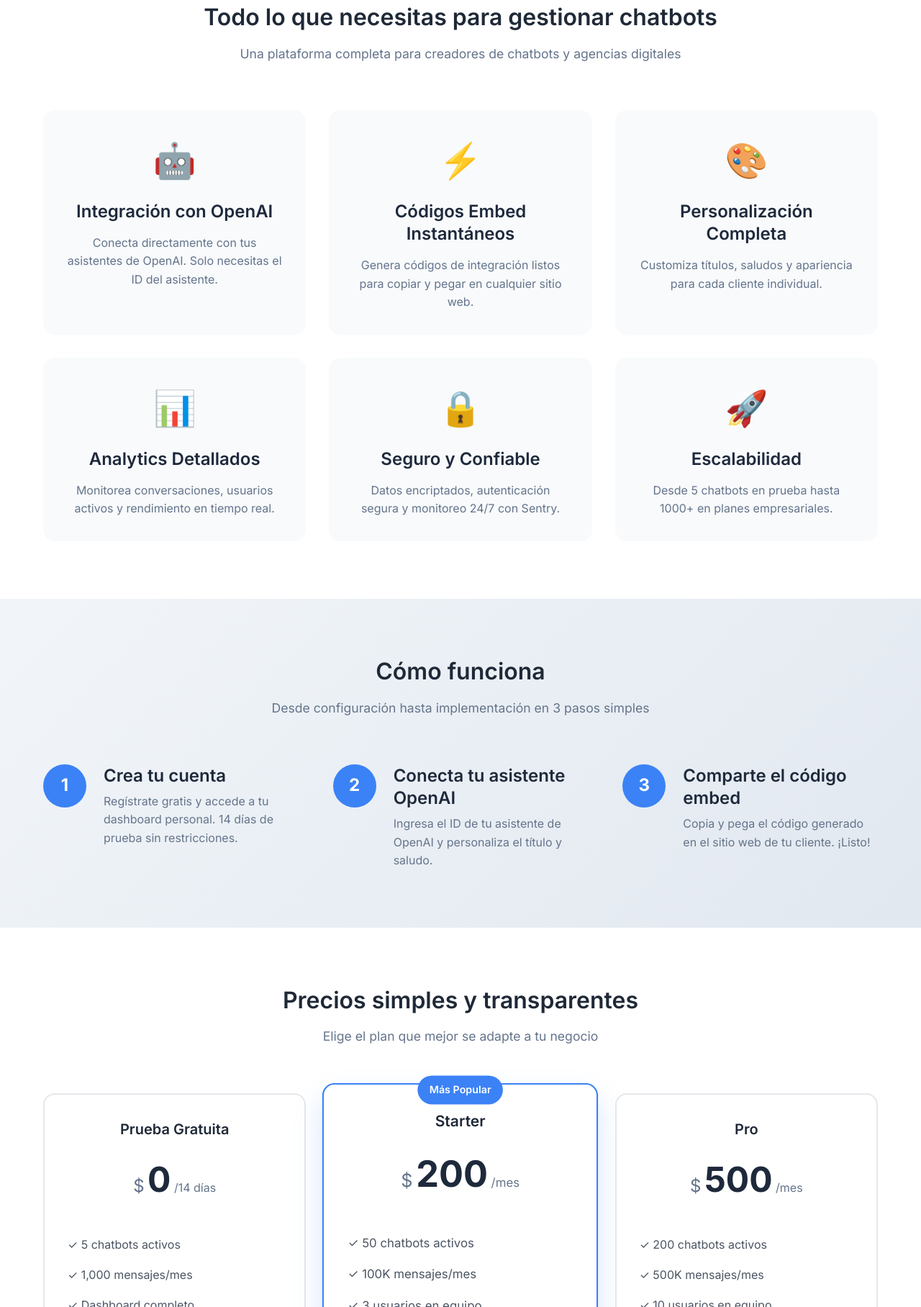
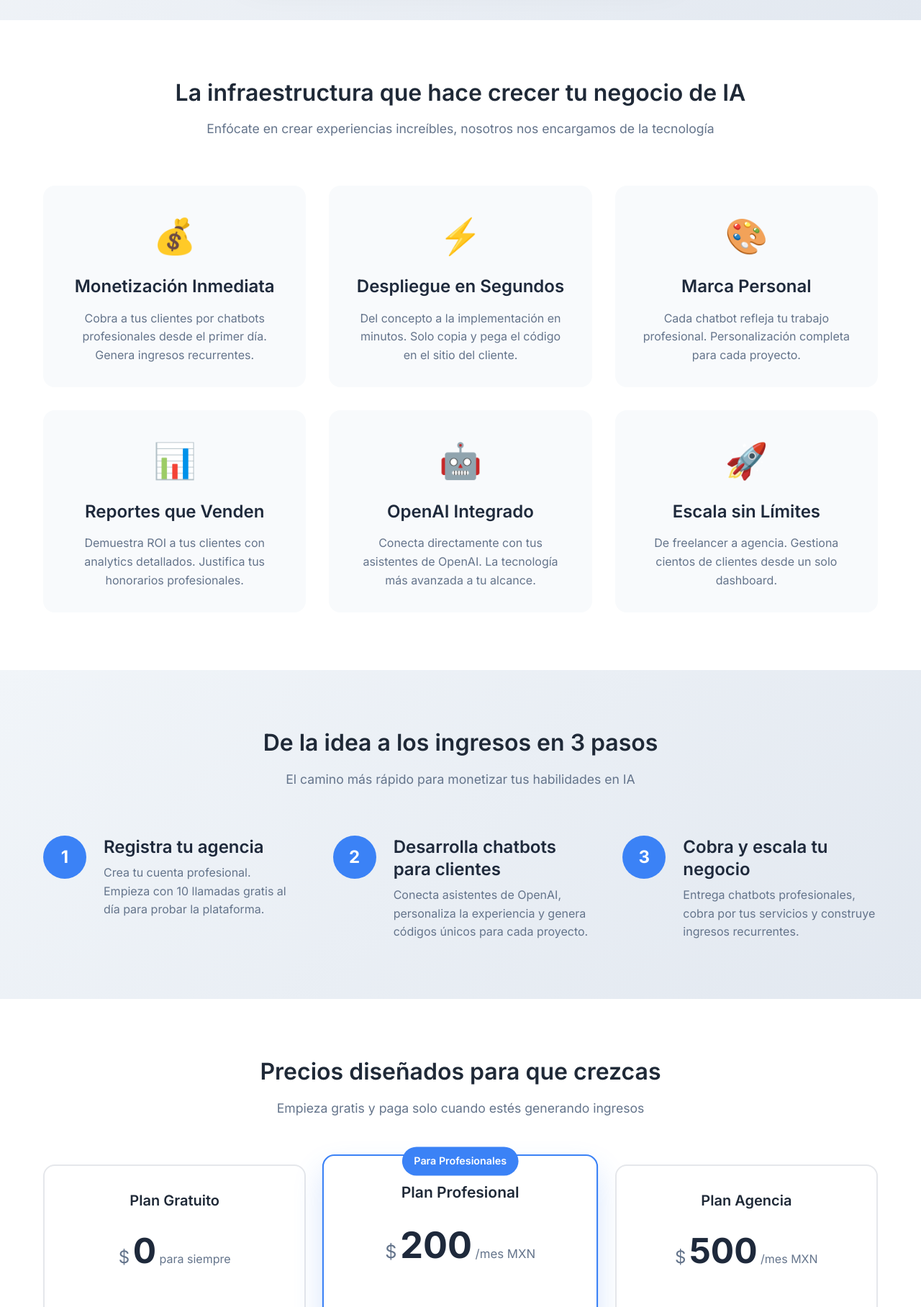
Before and after one commit to Seneval/ian-chatbot-backend, a website: page public/homepage/index.html in a window 1280 px wide. Shown: the part 984-2800 px from the top of the page at 72% size. Drawn offline with Linux system fonts and the light colour scheme.

Commit message:
feat: Update landing page to target chatbot creators/agencies
- Rebrand as business opportunity platform for AI creators
- Change messaging from 'buy chatbots' to 'monetize your AI skills'
- Update pricing to reflect correct model: 10 calls/day free,  MXN/month
- Position as infrastructure for scaling chatbot businesses
- Target freelancers, agencies, and AI consultants
- Emphasize recurring revenue generation potential
- Connect registration to actual admin dashboard

Landing page now clearly targets B2B SaaS users who build chatbots for clients.

```diff
--- a/public/homepage/index.html
+++ b/public/homepage/index.html
@@ -3,8 +3,8 @@
 <head>
     <meta charset="UTF-8">
     <meta name="viewport" content="width=device-width, initial-scale=1.0">
-    <title>iAN - Plataforma de Chatbots con IA</title>
-    <meta name="description" content="Crea y gestiona chatbots inteligentes para tus clientes. Conecta tus asistentes de OpenAI y genera códigos embed fácilmente.">
+    <title>iAN - Monetiza tus Chatbots | Plataforma para Creadores de IA</title>
+    <meta name="description" content="Construye tu negocio de chatbots. Plataforma profesional para creadores, agencias y freelancers que desarrollan chatbots con IA. 10 llamadas gratis/día, luego $200 MXN/mes.">
     <link rel="stylesheet" href="style.css">
     <link href="https://fonts.googleapis.com/css2?family=Inter:wght@300;400;500;600;700&display=swap" rel="stylesheet">
 </head>
@@ -15,7 +15,7 @@
             <div class="nav">
                 <div class="logo">
                     <h1>iAN</h1>
-                    <span>Chatbot Platform</span>
+                    <span>Para Creadores de IA</span>
                 </div>
                 <nav class="nav-links">
                     <a href="#features">Características</a>
@@ -35,22 +35,21 @@
         <div class="container">
             <div class="hero-content">
                 <h1 class="hero-title">
-                    Crea chatbots inteligentes para tus clientes en minutos
+                    Construye tu negocio de chatbots y genera ingresos recurrentes
                 </h1>
                 <p class="hero-subtitle">
-                    Conecta tus asistentes de OpenAI y genera códigos embed personalizados.
-                    Gestiona múltiples chatbots desde un solo dashboard profesional.
+                    La plataforma que necesitas para monetizar tus habilidades en IA. Despliega chatbots profesionales para tus clientes y escala tu agencia digital sin limitaciones técnicas.
                 </p>
                 <div class="hero-actions">
                     <a href="/register" class="btn-primary btn-large">
-                        Prueba Gratis 14 Días
+                        Empezar con 10 Llamadas Gratis
                     </a>
                     <a href="#how-it-works" class="btn-secondary btn-large">
-                        Ver Demo
+                        Ver Cómo Funciona
                     </a>
                 </div>
                 <p class="hero-note">
-                    ✓ Sin tarjeta de crédito &nbsp;&nbsp; ✓ Configuración en 5 minutos &nbsp;&nbsp; ✓ Soporte en español
+                    ✓ 10 llamadas gratis/día &nbsp;&nbsp; ✓ Luego $200 MXN/mes &nbsp;&nbsp; ✓ Sin compromisos anuales
                 </p>
             </div>
             <div class="hero-image">
@@ -87,39 +86,39 @@
     <section id="features" class="features">
         <div class="container">
             <div class="section-header">
-                <h2>Todo lo que necesitas para gestionar chatbots</h2>
-                <p>Una plataforma completa para creadores de chatbots y agencias digitales</p>
+                <h2>La infraestructura que hace crecer tu negocio de IA</h2>
+                <p>Enfócate en crear experiencias increíbles, nosotros nos encargamos de la tecnología</p>
             </div>
             <div class="features-grid">
                 <div class="feature-card">
-                    <div class="feature-icon">🤖</div>
-                    <h3>Integración con OpenAI</h3>
-                    <p>Conecta directamente con tus asistentes de OpenAI. Solo necesitas el ID del asistente.</p>
+                    <div class="feature-icon">💰</div>
+                    <h3>Monetización Inmediata</h3>
+                    <p>Cobra a tus clientes por chatbots profesionales desde el primer día. Genera ingresos recurrentes.</p>
                 </div>
                 <div class="feature-card">
                     <div class="feature-icon">⚡</div>
-                    <h3>Códigos Embed Instantáneos</h3>
-                    <p>Genera códigos de integración listos para copiar y pegar en cualquier sitio web.</p>
+                    <h3>Despliegue en Segundos</h3>
+                    <p>Del concepto a la implementación en minutos. Solo copia y pega el código en el sitio del cliente.</p>
                 </div>
                 <div class="feature-card">
                     <div class="feature-icon">🎨</div>
-                    <h3>Personalización Completa</h3>
-                    <p>Customiza títulos, saludos y apariencia para cada cliente individual.</p>
+                    <h3>Marca Personal</h3>
+                    <p>Cada chatbot refleja tu trabajo profesional. Personalización completa para cada proyecto.</p>
                 </div>
                 <div class="feature-card">
                     <div class="feature-icon">📊</div>
-                    <h3>Analytics Detallados</h3>
-                    <p>Monitorea conversaciones, usuarios activos y rendimiento en tiempo real.</p>
+                    <h3>Reportes que Venden</h3>
+                    <p>Demuestra ROI a tus clientes con analytics detallados. Justifica tus honorarios profesionales.</p>
                 </div>
                 <div class="feature-card">
-                    <div class="feature-icon">🔒</div>
-                    <h3>Seguro y Confiable</h3>
-                    <p>Datos encriptados, autenticación segura y monitoreo 24/7 con Sentry.</p>
+                    <div class="feature-icon">🤖</div>
+                    <h3>OpenAI Integrado</h3>
+                    <p>Conecta directamente con tus asistentes de OpenAI. La tecnología más avanzada a tu alcance.</p>
                 </div>
                 <div class="feature-card">
                     <div class="feature-icon">🚀</div>
-                    <h3>Escalabilidad</h3>
-                    <p>Desde 5 chatbots en prueba hasta 1000+ en planes empresariales.</p>
+                    <h3>Escala sin Límites</h3>
+                    <p>De freelancer a agencia. Gestiona cientos de clientes desde un solo dashboard.</p>
                 </div>
             </div>
         </div>
@@ -129,29 +128,29 @@
     <section id="how-it-works" class="how-it-works">
         <div class="container">
             <div class="section-header">
-                <h2>Cómo funciona</h2>
-                <p>Desde configuración hasta implementación en 3 pasos simples</p>
+                <h2>De la idea a los ingresos en 3 pasos</h2>
+                <p>El camino más rápido para monetizar tus habilidades en IA</p>
             </div>
             <div class="steps">
                 <div class="step">
                     <div class="step-number">1</div>
                     <div class="step-content">
-                        <h3>Crea tu cuenta</h3>
-                        <p>Regístrate gratis y accede a tu dashboard personal. 14 días de prueba sin restricciones.</p>
+                        <h3>Registra tu agencia</h3>
+                        <p>Crea tu cuenta profesional. Empieza con 10 llamadas gratis al día para probar la plataforma.</p>
                     </div>
                 </div>
                 <div class="step">
                     <div class="step-number">2</div>
                     <div class="step-content">
-                        <h3>Conecta tu asistente OpenAI</h3>
-                        <p>Ingresa el ID de tu asistente de OpenAI y personaliza el título y saludo.</p>
+                        <h3>Desarrolla chatbots para clientes</h3>
+                        <p>Conecta asistentes de OpenAI, personaliza la experiencia y genera códigos únicos para cada proyecto.</p>
                     </div>
                 </div>
                 <div class="step">
                     <div class="step-number">3</div>
                     <div class="step-content">
-                        <h3>Comparte el código embed</h3>
-                        <p>Copia y pega el código generado en el sitio web de tu cliente. ¡Listo!</p>
+                        <h3>Cobra y escala tu negocio</h3>
+                        <p>Entrega chatbots profesionales, cobra por tus servicios y construye ingresos recurrentes.</p>
                     </div>
                 </div>
             </div>
@@ -162,59 +161,59 @@
     <section id="pricing" class="pricing">
         <div class="container">
             <div class="section-header">
-                <h2>Precios simples y transparentes</h2>
-                <p>Elige el plan que mejor se adapte a tu negocio</p>
+                <h2>Precios diseñados para que crezcas</h2>
+                <p>Empieza gratis y paga solo cuando estés generando ingresos</p>
             </div>
             <div class="pricing-grid">
                 <div class="pricing-card">
-                    <div class="plan-name">Prueba Gratuita</div>
+                    <div class="plan-name">Plan Gratuito</div>
                     <div class="plan-price">
                         <span class="currency">$</span>
                         <span class="amount">0</span>
-                        <span class="period">/14 días</span>
+                        <span class="period">para siempre</span>
                     </div>
                     <ul class="plan-features">
-                        <li>✓ 5 chatbots activos</li>
-                        <li>✓ 1,000 mensajes/mes</li>
+                        <li>✓ 10 llamadas/día gratis</li>
+                        <li>✓ Chatbots ilimitados</li>
                         <li>✓ Dashboard completo</li>
                         <li>✓ Analytics básicos</li>
-                        <li>✓ Soporte por email</li>
+                        <li>✓ Perfecto para probar</li>
                     </ul>
                     <a href="/register" class="btn-outline">Empezar Gratis</a>
                 </div>
 
                 <div class="pricing-card featured">
-                    <div class="plan-badge">Más Popular</div>
-                    <div class="plan-name">Starter</div>
+                    <div class="plan-badge">Para Profesionales</div>
+                    <div class="plan-name">Plan Profesional</div>
                     <div class="plan-price">
                         <span class="currency">$</span>
                         <span class="amount">200</span>
-                        <span class="period">/mes</span>
+                        <span class="period">/mes MXN</span>
                     </div>
                     <ul class="plan-features">
-                        <li>✓ 50 chatbots activos</li>
-                        <li>✓ 100K mensajes/mes</li>
+                        <li>✓ Llamadas ilimitadas</li>
+                        <li>✓ Chatbots ilimitados</li>
                         <li>✓ 3 usuarios en equipo</li>
                         <li>✓ Analytics avanzados</li>
-                        <li>✓ Personalización completa</li>
+                        <li>✓ Reportes white-label</li>
                         <li>✓ Soporte prioritario</li>
                     </ul>
                     <a href="/register" class="btn-primary">Empezar Ahora</a>
                 </div>
 
                 <div class="pricing-card">
-                    <div class="plan-name">Pro</div>
+                    <div class="plan-name">Plan Agencia</div>
                     <div class="plan-price">
                         <span class="currency">$</span>
                         <span class="amount">500</span>
-                        <span class="period">/mes</span>
+                        <span class="period">/mes MXN</span>
                     </div>
                     <ul class="plan-features">
-                        <li>✓ 200 chatbots activos</li>
-                        <li>✓ 500K mensajes/mes</li>
+                        <li>✓ Todo del Plan Profesional</li>
                         <li>✓ 10 usuarios en equipo</li>
-                        <li>✓ White-label disponible</li>
-                        <li>✓ API access</li>
+                        <li>✓ Marca personalizada completa</li>
+                        <li>✓ API para integraciones</li>
+                        <li>✓ Manager de cuenta dedicado</li>
                         <li>✓ Soporte telefónico</li>
                     </ul>
                     <a href="/register" class="btn-outline">Contactar</a>
@@ -227,10 +226,10 @@
     <section class="cta">
         <div class="container">
             <div class="cta-content">
-                <h2>¿Listo para revolucionar tus chatbots?</h2>
-                <p>Únete a cientos de creadores que ya confían en iAN para gestionar sus chatbots</p>
-                <a href="/register" class="btn-primary btn-large">Empezar Gratis Hoy</a>
-                <p class="cta-note">Prueba gratuita de 14 días • Sin tarjeta de crédito • Cancela cuando quieras</p>
+                <h2>¿Listo para convertir tu talento en IA en un negocio rentable?</h2>
+                <p>Únete a cientos de creadores que ya están generando ingresos recurrentes con iAN</p>
+                <a href="/register" class="btn-primary btn-large">Empezar con 10 Llamadas Gratis</a>
+                <p class="cta-note">10 llamadas/día gratis para siempre • Luego $200 MXN/mes • Sin compromisos anuales</p>
             </div>
         </div>
     </section>
@@ -241,7 +240,7 @@
             <div class="footer-content">
                 <div class="footer-brand">
                     <h3>iAN</h3>
-                    <p>La plataforma líder para gestión de chatbots inteligentes</p>
+                    <p>Empoderando a creadores de IA para construir negocios rentables</p>
                 </div>
                 <div class="footer-links">
                     <div class="footer-column">
@@ -285,20 +284,20 @@
             });
         });
 
-        // Simple form validation for CTA buttons
+        // Update registration and login links to point to actual pages
         document.querySelectorAll('a[href="/register"]').forEach(button => {
             button.addEventListener('click', function(e) {
-                // Here you would typically redirect to the actual registration page
-                // For now, we'll just show an alert
                 e.preventDefault();
-                alert('Función de registro en desarrollo. ¡Pronto estará disponible!');
+                // Redirect to tenant registration page
+                window.location.href = 'https://admin.inteligenciaartificialparanegocios.com/register.html';
             });
         });
 
         document.querySelectorAll('a[href="/login"]').forEach(button => {
             button.addEventListener('click', function(e) {
                 e.preventDefault();
-                alert('Función de login en desarrollo. ¡Pronto estará disponible!');
+                // Redirect to admin login page
+                window.location.href = 'https://admin.inteligenciaartificialparanegocios.com';
             });
         });
     </script>
```
